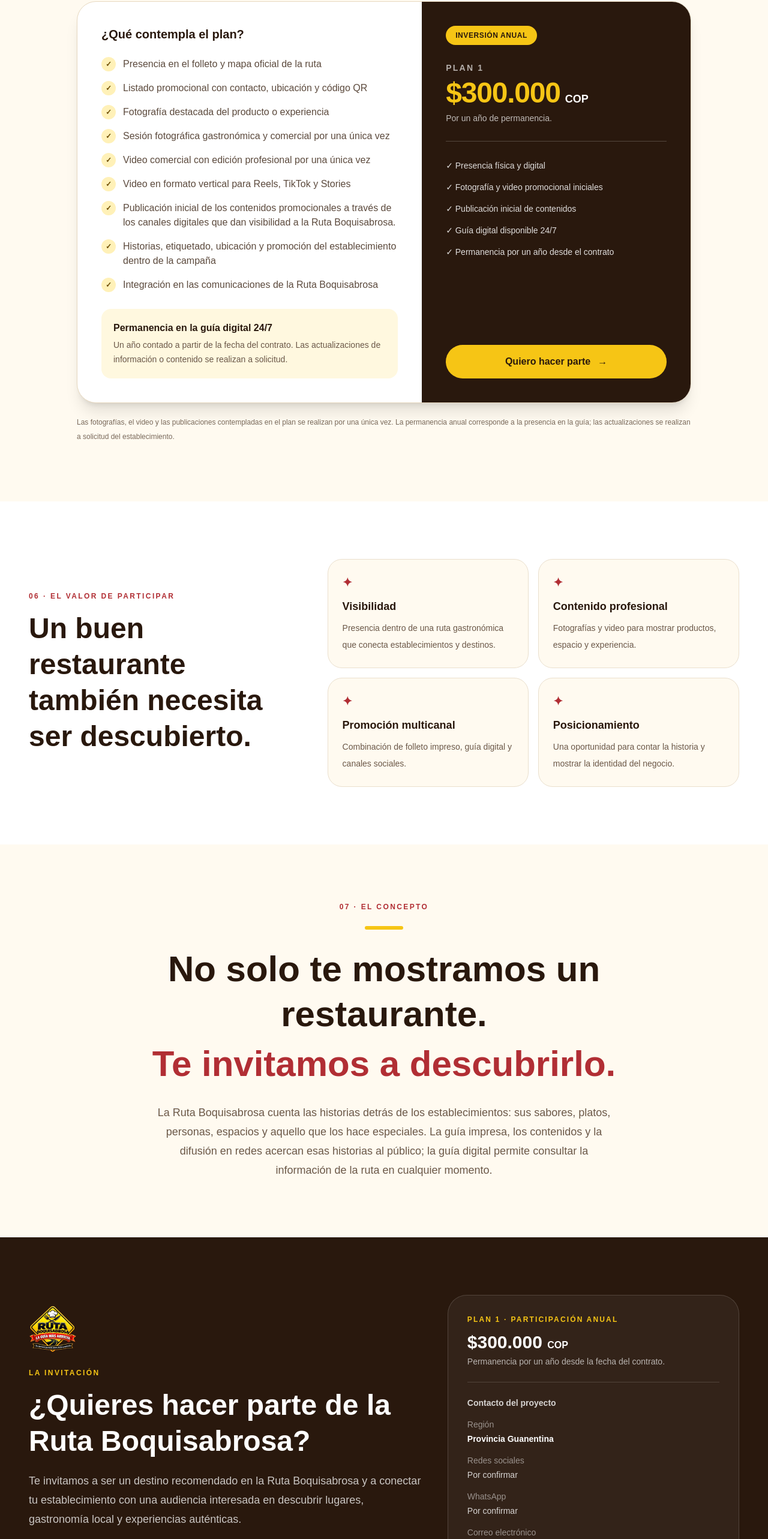
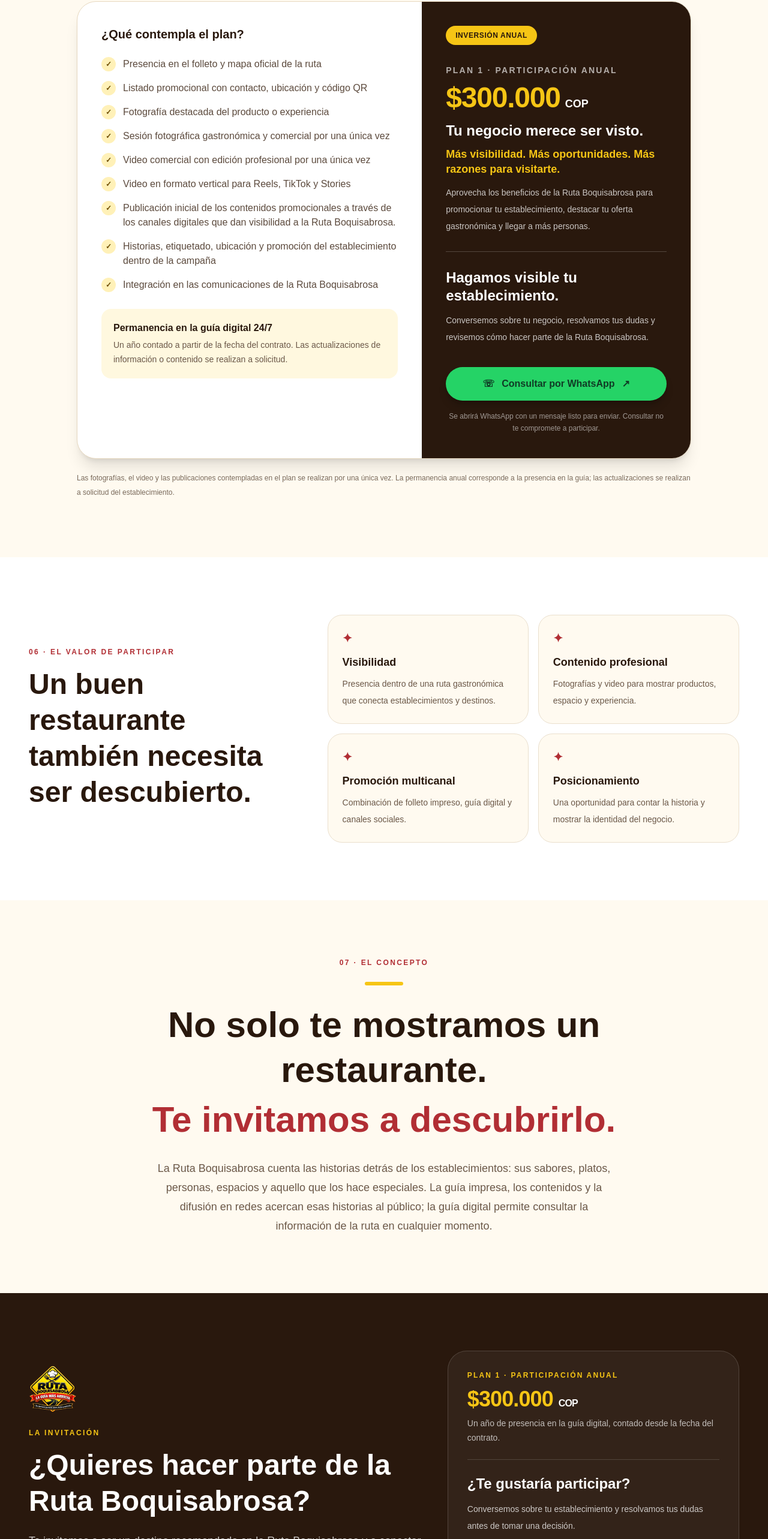
Before and after one commit to pedido360/demo, a Next.js app: page /propuesta in a window 1280 px wide. Shown: the part 4730-7296 px from the top of the page at 60% size. Built offline with nearby package versions, Linux system fonts and the light colour scheme.

Commit message:
feat: improve Boquisabrosa proposal conversion card

```diff
--- a/app/propuesta/page.tsx
+++ b/app/propuesta/page.tsx
@@ -141,7 +141,7 @@ export default function PropuestaBoquisabrosaPage() {
               Una iniciativa de promoción turística y gastronómica que reúne restaurantes, cafés, emprendedores y establecimientos representativos de la Provincia Guanentina para descubrir sus sabores, lugares e historias.
             </p>
             <div className="mt-8 flex flex-col gap-3 sm:flex-row">
-              <a href="#plan" className="inline-flex items-center justify-center gap-3 rounded-full bg-[#f6c515] px-7 py-4 font-black text-[#29180d] shadow-lg shadow-black/20 transition hover:-translate-y-0.5 hover:bg-white">
+              <a href="https://wa.me/573212057671?text=Hola%2C%20quiero%20participar%20en%20la%20Ruta%20Boquisabrosa." target="_blank" rel="noopener noreferrer" className="inline-flex items-center justify-center gap-3 rounded-full bg-[#f6c515] px-7 py-4 font-black text-[#29180d] shadow-lg shadow-black/20 transition hover:-translate-y-0.5 hover:bg-white">
                 Quiero participar <span aria-hidden="true">→</span>
               </a>
               <a href="#que-es" className="inline-flex items-center justify-center rounded-full border border-white/35 px-7 py-4 font-bold text-white transition hover:bg-white/10">
@@ -325,25 +325,26 @@ export default function PropuestaBoquisabrosaPage() {
             <div className="flex flex-col justify-between bg-[#29180d] p-7 text-white sm:p-10">
               <div>
                 <span className="inline-flex rounded-full bg-[#f6c515] px-4 py-2 text-xs font-black uppercase tracking-wider text-[#29180d]">Inversión anual</span>
-                <p className="mt-7 text-sm font-bold uppercase tracking-[0.16em] text-white/65">Plan 1</p>
-                <div className="mt-2 flex flex-wrap items-baseline gap-x-2">
+                <p className="mt-8 text-sm font-bold uppercase tracking-[0.16em] text-white/65">Plan 1 · Participación anual</p>
+                <div className="mt-3 flex flex-wrap items-baseline gap-x-2">
                   <span className="text-4xl font-black tracking-tight text-[#f6c515] sm:text-5xl">$300.000</span>
                   <span className="text-lg font-bold">COP</span>
                 </div>
-                <p className="mt-2 text-sm text-white/70">Por un año de permanencia.</p>
+                <h3 className="mt-4 text-2xl font-black leading-tight">Tu negocio merece ser visto.</h3>
+              <p className="mt-3 text-lg font-extrabold leading-snug text-[#f6c515]">Más visibilidad. Más oportunidades. Más razones para visitarte.</p>
+              <p className="mt-3 text-sm leading-7 text-white/75">Aprovecha los beneficios de la Ruta Boquisabrosa para promocionar tu establecimiento, destacar tu oferta gastronómica y llegar a más personas.</p>
                 <div className="my-7 h-px bg-white/20" />
-                <ul className="space-y-3 text-sm leading-6 text-white/85">
-                  <li>✓ Presencia física y digital</li>
-                  <li>✓ Fotografía y video promocional iniciales</li>
-                  <li>✓ Publicación inicial de contenidos</li>
-                  <li>✓ Guía digital disponible 24/7</li>
-                  <li>✓ Permanencia por un año desde el contrato</li>
-                </ul>
+                <h3 className="text-2xl font-black leading-tight">Hagamos visible tu establecimiento.</h3>
+                <p className="mt-3 text-sm leading-7 text-white/75">Conversemos sobre tu negocio, resolvamos tus dudas y revisemos cómo hacer parte de la Ruta Boquisabrosa.</p>
               </div>
-              <a href="#invitacion" className="mt-9 inline-flex items-center justify-center gap-3 rounded-full bg-[#f6c515] px-6 py-4 text-center font-black text-[#29180d] transition hover:bg-white">
-                Quiero hacer parte <span aria-hidden="true">→</span>
+              <a href="https://wa.me/573212057671?text=Hola%2C%20estoy%20interesado%20en%20participar%20en%20la%20Ruta%20Boquisabrosa.%20Quisiera%20conocer%20m%C3%A1s%20detalles%20del%20plan%20anual." target="_blank" rel="noopener noreferrer" className="mt-9 inline-flex w-full items-center justify-center gap-3 rounded-full bg-[#25D366] px-5 py-4 text-center font-black text-[#103B25] shadow-lg shadow-black/20 transition hover:-translate-y-0.5 hover:bg-[#4be582] focus-visible:outline focus-visible:outline-2 focus-visible:outline-offset-4 focus-visible:outline-white">
+                <span aria-hidden="true">☏</span>
+                Consultar por WhatsApp
+                <span aria-hidden="true">↗</span>
               </a>
+              <p className="mt-4 text-center text-xs leading-5 text-white/55">Se abrirá WhatsApp con un mensaje listo para enviar. Consultar no te compromete a participar.</p>
             </div>
+
           </div>
           <p className="mx-auto mt-5 max-w-5xl text-xs leading-6 text-[#79695a]">
             Las fotografías, el video y las publicaciones contempladas en el plan se realizan por una única vez. La permanencia anual corresponde a la presencia en la guía; las actualizaciones se realizan a solicitud del establecimiento.
@@ -407,28 +408,17 @@ export default function PropuestaBoquisabrosaPage() {
           </div>
           <div className="rounded-[2rem] border border-white/15 bg-white/5 p-6 sm:p-8">
             <p className="text-xs font-black uppercase tracking-[0.18em] text-[#f6c515]">Plan 1 · Participación anual</p>
-            <p className="mt-3 text-3xl font-black">$300.000 <span className="text-base">COP</span></p>
-            <p className="mt-1 text-sm text-white/65">Permanencia por un año desde la fecha del contrato.</p>
+            <p className="mt-3 text-4xl font-black tracking-tight text-[#f6c515]">$300.000 <span className="text-base text-white">COP</span></p>
+            <p className="mt-2 text-sm leading-6 text-white/70">Un año de presencia en la guía digital, contado desde la fecha del contrato.</p>
             <div className="my-6 h-px bg-white/15" />
-            <p className="text-sm font-bold text-white/80">Contacto del proyecto</p>
-            <dl className="mt-4 space-y-4 text-sm">
-              <div>
-                <dt className="text-white/50">Región</dt>
-                <dd className="mt-1 font-bold">Provincia Guanentina</dd>
-              </div>
-              <div>
-                <dt className="text-white/50">Redes sociales</dt>
-                <dd className="mt-1 text-white/80">Por confirmar</dd>
-              </div>
-              <div>
-                <dt className="text-white/50">WhatsApp</dt>
-                <dd className="mt-1 text-white/80">Por confirmar</dd>
-              </div>
-              <div>
-                <dt className="text-white/50">Correo electrónico</dt>
-                <dd className="mt-1 text-white/80">Por confirmar</dd>
-              </div>
-            </dl>
+            <h3 className="text-2xl font-black">¿Te gustaría participar?</h3>
+            <p className="mt-3 text-sm leading-7 text-white/75">Conversemos sobre tu establecimiento y resolvamos tus dudas antes de tomar una decisión.</p>
+            <a href="https://wa.me/573212057671?text=Hola%2C%20estoy%20interesado%20en%20participar%20en%20la%20Ruta%20Boquisabrosa.%20Quisiera%20conocer%20m%C3%A1s%20detalles%20del%20plan%20anual%20y%20resolver%20algunas%20dudas." target="_blank" rel="noopener noreferrer" className="mt-7 inline-flex w-full items-center justify-center gap-3 rounded-full bg-[#25D366] px-5 py-4 text-center font-black text-[#103B25] shadow-lg shadow-black/20 transition hover:-translate-y-0.5 hover:bg-[#4be582] focus-visible:outline focus-visible:outline-2 focus-visible:outline-offset-4 focus-visible:outline-white">
+              <span aria-hidden="true">☏</span>
+              Consultar por WhatsApp
+              <span aria-hidden="true">↗</span>
+            </a>
+            <p className="mt-4 text-center text-xs leading-5 text-white/55">Se abrirá WhatsApp con un mensaje listo para enviar. La consulta no te compromete a participar.</p>
           </div>
         </div>
       </section>
```
